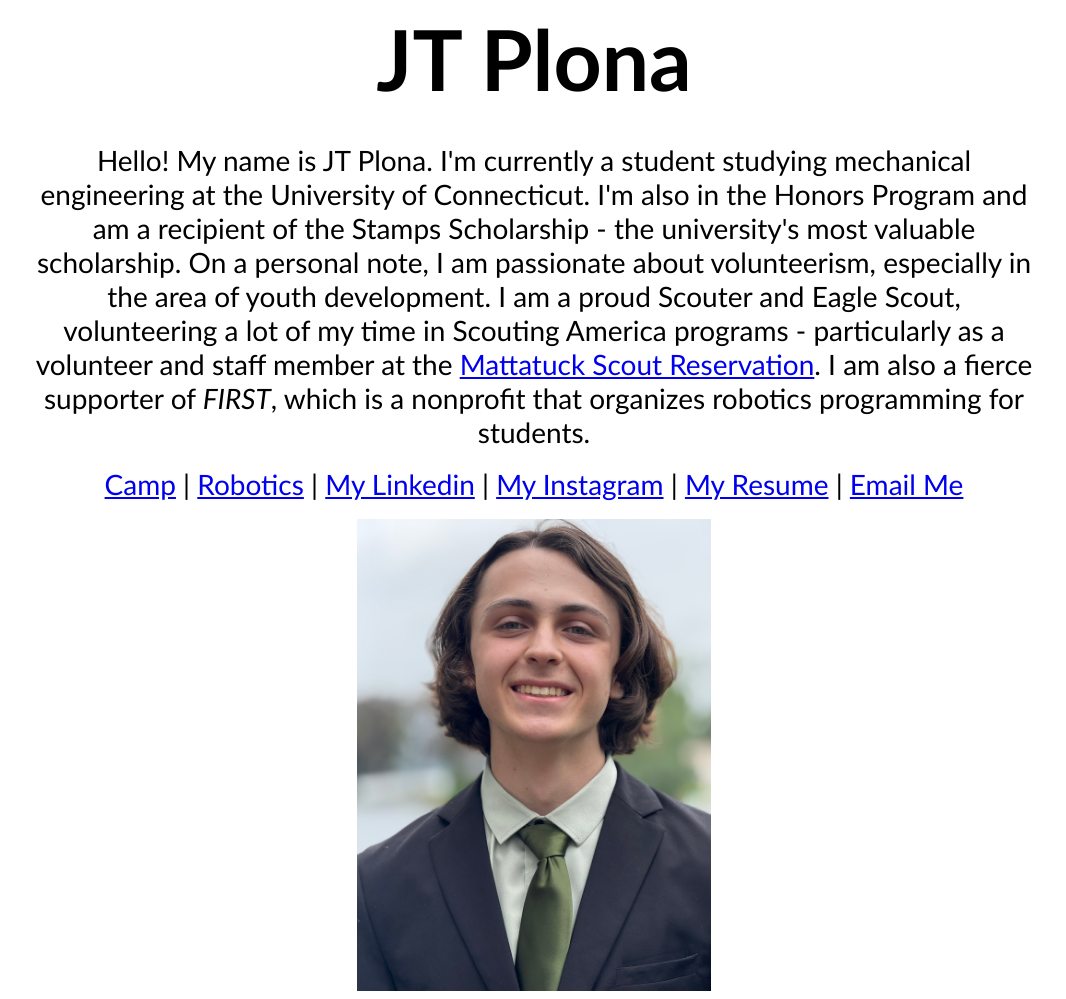
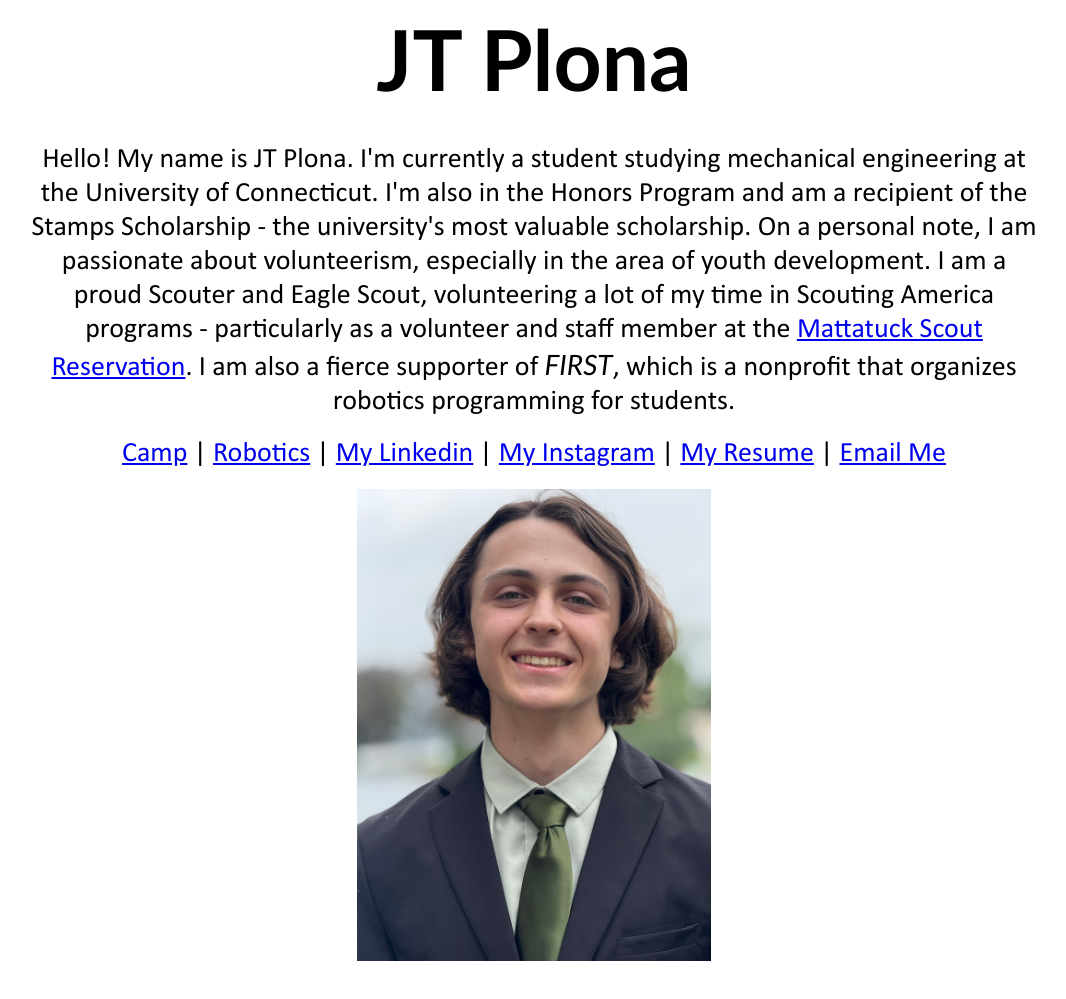
Before and after one commit to jt-pl/jt-pl.github.io, a Jekyll site: the page index.html, which Jekyll copies as it is, in a window 1280 px wide. Shown: the whole page, without its empty margins (106-1172 px from the left). Built offline with Jekyll 4.4.1, drawn with Linux system fonts in a browser that asks for light colours; some web fonts are replaced; after the commit the page ends 969 px from its top, so only the background shows below that.

Commit message:
Update mainStyles.css
add woff

```diff
--- a/css/mainStyles.css
+++ b/css/mainStyles.css
@@ -1,26 +1,30 @@
-h1  {font-family: calibri;
-       src: url("/css/calibri.ttf") format('truetype');
+@font-face {
+    font-family: 'Calibri';
+    src: url('/css/Calibri.woff') format('woff');
+    font-weight: normal;
+    font-style: normal;
+    font-display: swap;
+}
+
+h1  {font-family: Calibri;
      max-width: 80%;
      text-align: center;
      margin: auto;
      font-size: 3em
     }
-p  {font-family: calibri;
-      src: url("/css/calibri.ttf") format('truetype');
+p  {font-family: Calibri;
     max-width: 80%;
     text-align: center;
     margin: auto;
     font-size: 1.75em
     }
-center  {font-family: calibri;
-          src: url("/css/calibri.ttf") format('truetype');
+center  {font-family: Calibri;
          max-width: 80%;
          text-align: center;
          margin: auto;
          font-size: 1.75em
         }
-note {font-family: calibri;
-        src: url("/css/calibri.ttf") format('truetype');
+note {font-family: Calibri;
       font-size: 75%
       max-width:80%
       text-align: center;
```
